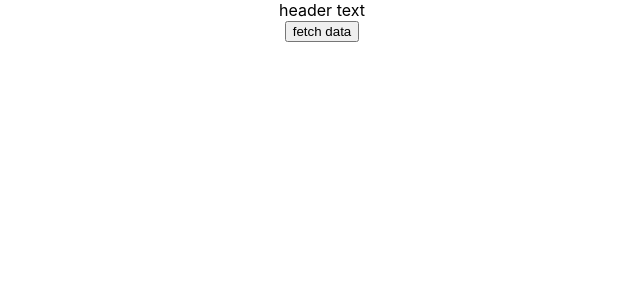
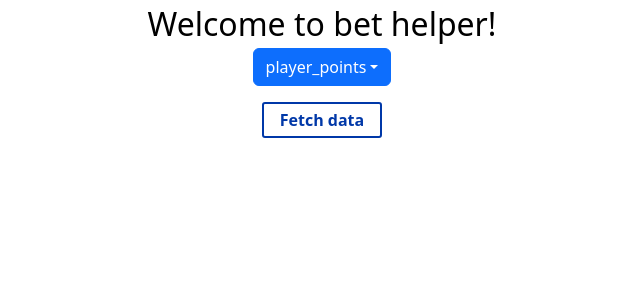
Before and after one commit to kyleair/bet-helper, a React (Create React App) app: page / in a window 1280 px wide. Shown: the top 300 px of the page, without its empty margins (318-958 px from the left). Built offline with nearby package versions, Linux system fonts and the light colour scheme.

Commit message:
adding bootstrap and styled up components

```diff
--- a/package.json
+++ b/package.json
@@ -11,10 +11,12 @@
     "@types/react": "^18.0.0",
     "@types/react-dom": "^18.0.0",
     "axios": "^1.6.2",
+    "bootstrap": "^5.3.2",
     "date-fns": "^2.30.0",
     "react": "^18.2.0",
     "react-dom": "^18.2.0",
     "react-scripts": "5.0.1",
+    "styled-components": "^6.1.8",
     "typescript": "^4.4.2",
     "web-vitals": "^2.1.0"
   },
@@ -43,6 +45,7 @@
     ]
   },
   "devDependencies": {
-    "@types/react-datepicker": "^4.19.3"
+    "@types/react-datepicker": "^4.19.3",
+    "@types/styled-components": "^5.1.34"
   }
 }
--- a/src/Components/Game.tsx
+++ b/src/Components/Game.tsx
@@ -1,14 +1,15 @@
 import React, {useState} from 'react';
 import { GamesResponse } from './Homepage';
 import { GameDetails } from './GameDetails';
+import { Text, Button } from './StyledComponents';
 
 
 export const Game: React.FC<GamesResponse> = ({home_team, away_team, id}) => {
     const [openGame, setOpenGame] = useState(false);
     return(
         <div style={{marginTop: "16px"}} >
-            {away_team} vs {home_team}
-            <button onClick={() => setOpenGame(!openGame)}>Open/Close</button>
+            <Text>{away_team} vs {home_team}</Text>
+            <Button onClick={() => setOpenGame(!openGame)}>Open/Close</Button>
             {
                 openGame ? <GameDetails id={id}/> : null
             }
--- a/src/Components/GameDetails.tsx
+++ b/src/Components/GameDetails.tsx
@@ -1,8 +1,11 @@
-import React, { useState }  from 'react';
+import React, { useState, useContext }  from 'react';
 import axios from 'axios';
 import { ODDS_API_KEY, TeamNameToID } from '../utils';
 
 import { GamePropsDisplay } from './GamePropsDisplay';
+import { Text, Button } from './StyledComponents';
+
+import { PropMarketContext } from './Homepage';
 
 export interface OutcomeType {
     name: string;
@@ -34,6 +37,7 @@ interface GameDetailsType {
 }
 
 export const GameDetails: React.FC<{id: string}> = ({id}) => {
+    const market = useContext(PropMarketContext)
     const [gameProps, setGameProps] = useState<GameDetailsType | null>(null);
 
     const getGameProps = async () => {
@@ -59,16 +63,16 @@ export const GameDetails: React.FC<{id: string}> = ({id}) => {
 
     return(
         <div>
-            <div>Game id: {id}</div>
-            Game details
-            <button onClick={getGameProps}>Click to get props</button>
+            <Text>Game id: {id}</Text>
+            <Text>Game details</Text>
+            <Button onClick={getGameProps}>Click to get props</Button>
             <div>
                 {gameProps ? <div>
                 {gameProps.bookmakers[0]?.markets[0]?.outcomes.map((outcome) => (
                     <div>
                         <GamePropsDisplay {...outcome} homeTeamName={gameProps.home_team as keyof typeof TeamNameToID} awayTeamName={gameProps.away_team as keyof typeof TeamNameToID}/>
                     </div>
-                ))}  </div> : <div>no props available rn</div>
+                ))}  </div> : <Text>no props available rn</Text>
             }
             </div>
         </div>
--- a/src/Components/GamePropsDisplay.tsx
+++ b/src/Components/GamePropsDisplay.tsx
@@ -2,6 +2,7 @@ import React, { useState } from "react";
 import axios from 'axios';
 import { RapidAPIKey, RapidAPIHost_API_NBA, TeamNameToID } from "../utils";
 import { OutcomeType } from "./GameDetails";
+import { Text, Button, Column } from './StyledComponents';
 
 interface PlayerStatsType {
     assissts: number;
@@ -80,26 +81,33 @@ export const GamePropsDisplay: React.FC<OutcomeType & { homeTeamName: keyof type
     };
 
     return (
-        <div>
-            {description} {name} {point}: {price}  <button onClick={getRecentGamesData}>View trends</button>
+        <Text>
+            {description} {name} {point}: {price}  <Button onClick={getRecentGamesData}>View trends</Button>
             {recentGamesData.length ? <RecentTrends recentGamesData={recentGamesData} bet={name} point={point}/> : null}
-        </div>
+        </Text>
     );
 }
 
 const RecentTrends: React.FC<{recentGamesData: PlayerStatsType[], bet: string, point: number}> = ({recentGamesData, bet, point}) => {
     const gamesHitOver: number = recentGamesData.filter((game) => game.points > point).length;
     const gamesHitUnder: number = recentGamesData.length - gamesHitOver;
+    const lastTenGames: PlayerStatsType[] = recentGamesData.slice(-10);
+    const lastTenGamesHitOver: number = lastTenGames.filter((game) => game.points > point).length;
+    const lastTenGamesHitUnder: number = lastTenGames.length - lastTenGamesHitOver;
 
     if (bet === "Over") {
         return (
-            <div>
-                <div>He has hit the over in {gamesHitOver} of {recentGamesData.length} games this season ({((gamesHitOver / recentGamesData.length) * 100).toFixed(2)}%)</div>
-            </div>
+            <Column>
+                <Text>He has hit the over in {gamesHitOver} of {recentGamesData.length} games this season ({((gamesHitOver / recentGamesData.length) * 100).toFixed(2)}%)</Text>
+                <Text>Out of the last 10 games, he has hit the over {lastTenGamesHitOver} times</Text>
+            </Column>
         )
     } else if (bet === "Under") {
         return(
-            <div>He has hit the under in {gamesHitUnder} of {recentGamesData.length} games this season({((gamesHitUnder / recentGamesData.length) * 100).toFixed(2)}%)</div>
+            <Column>
+                <Text>He has hit the under in {gamesHitUnder} of {recentGamesData.length} games this season({((gamesHitUnder / recentGamesData.length) * 100).toFixed(2)}%)</Text>
+                <Text>Out of the last 10 games, he has hit the under {lastTenGamesHitUnder} times</Text>
+            </Column>
         );
     }
     return null;
--- a/src/Components/Header.tsx
+++ b/src/Components/Header.tsx
@@ -1,7 +1,8 @@
 import React from 'react';
+import { Text } from './StyledComponents';
 
 export const Header: React.FC = () => {
     return(
-        <div>header text</div>
+<Text fontSize="2em">Welcome to bet helper!</Text>
     );
 }
--- a/src/Components/Homepage.tsx
+++ b/src/Components/Homepage.tsx
@@ -1,8 +1,12 @@
-import React, {useState} from 'react';
+import React, {useState, createContext} from 'react';
 import axios from 'axios';
+
+import Dropdown from 'react-bootstrap/Dropdown';
+import DropdownButton from 'react-bootstrap/DropdownButton';
 
 import { ODDS_API_KEY } from '../utils';
 import { Game } from './Game';
+import { Button } from './StyledComponents';
 
 interface ScoresType {
     name: string; // name of team who got below score.
@@ -20,8 +24,29 @@ export interface GamesResponse {
    scores: ScoresType[];
 }
 
+enum PropMarket {
+    POINTS = 'player_points',
+    REBOUNDS = 'player_rebounds',
+    ASSISTS = 'player_assists',
+    THREES = 'player_threes',
+    BLOCKS = 'player_blocks',
+    STEALS = 'player_steals',
+    BLOCKS_STEALS = 'player_blocks_steals',
+    TURNOVERS = 'player_turnovers',
+    POINTS_REBOUNDS_ASSISTS = 'player_points_rebounds_assists',
+    POINTS_REBOUNDS = 'player_points_rebounds',
+    POINTS_ASSISTS = 'player_points_assists',
+    REBOUNDS_ASSISTS = 'player_rebounds_assists',
+    FIRST_BASKET = 'player_first_basket',
+    DOUBLE_DOUBLE = 'player_double_double',
+    TRIPLE_DOUBLE = 'player_triple_double',
+}
+
+export const PropMarketContext = createContext(PropMarket.POINTS);
+
 export const Homepage: React.FC = () => {
     const [responseData, setResponseData] = useState<GamesResponse[]>();
+    const [propMarket, setPropMarket] = useState<PropMarket>(PropMarket.POINTS);
 
     const onFetchDataClick = async () => {
         const options = {
@@ -42,13 +67,17 @@ export const Homepage: React.FC = () => {
     }
 
     return(
-        <div>
-            <button onClick={onFetchDataClick}>fetch data</button>
+        <PropMarketContext.Provider value={propMarket}>
+            <DropdownButton title={propMarket}>
+                <Dropdown.Item onClick={() => setPropMarket(PropMarket.ASSISTS)}>{PropMarket.ASSISTS}</Dropdown.Item>
+                <Dropdown.Item onClick={() => setPropMarket(PropMarket.BLOCKS)}>{PropMarket.BLOCKS}</Dropdown.Item>
+            </DropdownButton>
+            <Button $secondary onClick={onFetchDataClick}>Fetch data</Button>
             <div style={{marginTop: "16px"}}>
                 {responseData?.map((gameData) => (
                    <Game {...gameData}/>
                 ))}
             </div>
-        </div>
+        </PropMarketContext.Provider>
     );
 }
--- /dev/null
+++ b/src/Components/StyledComponents.tsx
@@ -0,0 +1,41 @@
+import React from 'react'
+import styled from 'styled-components';
+
+interface Props{
+    className?: string;
+    fontSize?: any;
+    color?: string;
+    children: React.ReactNode;
+}
+const PageText:React.FC <Props> = ({className, children}) => {
+    return (
+       <span className={className}>{children}</span>
+    );
+}
+
+export const Text = styled(PageText)`
+    color:${(props)=>props.color ? props.color :"#000000" };
+    font-size: ${(props)=>props.fontSize ? props.fontSize  : "1em"
+}
+`;
+
+export const Button = styled.button<{ $secondary?: boolean; }>`
+  background: ${props => props.$secondary ? "white" : "#0038a8"};
+  color: ${props => props.$secondary ? "#0038a8" : "white"};
+
+  font-size: 1em;
+  font-weight: 550;
+  margin: 1em;
+  padding: 0.25em 1em;
+  border: 2px solid #0038a8;
+  border-radius: 3px;
+
+  &:hover {
+    cursor: pointer;
+  }
+`;
+
+export const Column = styled.div`
+    display: flex;
+    flex-direction: column;
+`;
--- a/src/index.tsx
+++ b/src/index.tsx
@@ -3,6 +3,7 @@ import ReactDOM from 'react-dom/client';
 import './index.css';
 import App from './App';
 import reportWebVitals from './reportWebVitals';
+import 'bootstrap/dist/css/bootstrap.min.css';
 
 const root = ReactDOM.createRoot(
   document.getElementById('root') as HTMLElement
```
Also changed, not shown: 1 other file (tests, documents, lock files or other folders).
